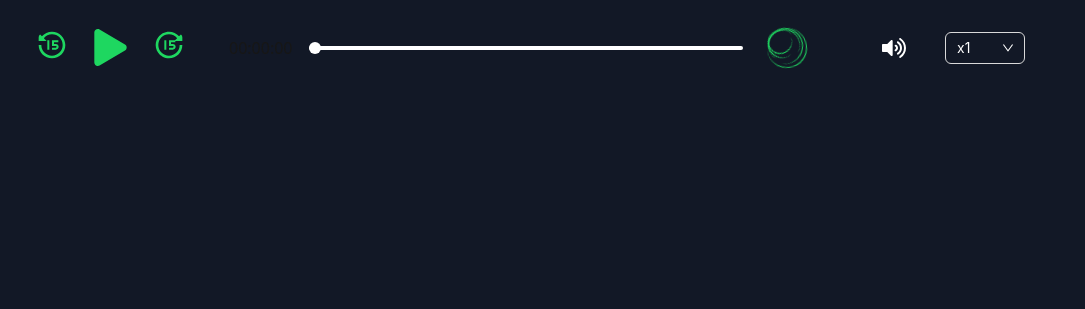
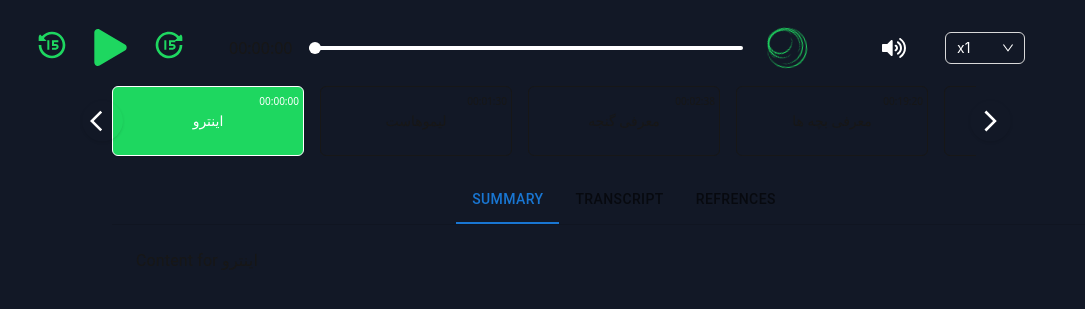
Before and after one commit to kiakayemen/podcast-web-app, a Next.js app: page / in a window 1280 px wide. Shown: the part 373-682 px from the top of the page, without its empty margins (96-1181 px from the left). Built offline with nearby package versions, Linux system fonts and the light colour scheme.

Commit message:
add episodeFractions slice and implent in the Carousel component

```diff
--- a/src/components/Carousel.jsx
+++ b/src/components/Carousel.jsx
@@ -1,25 +1,64 @@
-import React, { useState } from "react";
+"use client";
+import { useState } from "react";
+import { useDispatch, useSelector } from "react-redux";
+import { setTimePlayed } from "@/features/slices/playerSlice";
 import { MdArrowBackIos, MdArrowForwardIos } from "react-icons/md";
+import Box from "@mui/material/Box";
+import Tab from "@mui/material/Tab";
+import { TabContext, TabPanel, TabList } from "@mui/lab";
 
-const Carousel = ({items, activeItem, setActiveItem}) => {
+const Carousel = () => {
   const [activeItem, setActiveItem] = useState(0);
+  const dispatch = useDispatch();
+
+  const items = useSelector((state) => state.episodeFractions.items);
+
+  const convertTime = (num) => {
+    let hours = Math.floor(num / 3600);
+    let minutes = Math.floor((num % 3600) / 60);
+    let seconds = Math.floor(num % 60);
+
+    if (hours < 10) {
+      hours = "0" + hours;
+    }
+    if (minutes < 10) {
+      minutes = "0" + minutes;
+    }
+    if (seconds < 10) {
+      seconds = "0" + seconds;
+    }
+    const convertedTime = hours + ":" + minutes + ":" + seconds;
+    return convertedTime;
+  };
+
+  const [value, setValue] = useState("1");
+
+  const handleChange = (event, newValue) => {
+    setValue(newValue);
+  };
 
 
   return (
     <div className="w-full max-w-4xl mx-auto p-4">
       {/* Carousel Container */}
       <div className="relative">
-        <div className="flex overflow-x-auto scrollbar-hide space-x-4 pb-4">
+        <div className="flex overflow-x-auto scrollbar-hide space-x-4">
           {items.map((item) => (
             <button
               key={item.id}
-              className={`shrink-0 w-40 p-2 text-center border rounded-md ${
+              className={`text-sm py-6 relative shrink-0 w-48 p-2 text-center border rounded-md ${
                 activeItem === item.id
                   ? "bg-accentColor text-background border-background"
                   : "border-foreground"
               }`}
-              onClick={() => setActiveItem(item.id)}
+              onClick={() => {
+                setActiveItem(item.id);
+                dispatch(setTimePlayed(item.time));
+              }}
             >
+              <p className="absolute text-[10px] right-1 top-1">
+                {convertTime(item.time)}
+              </p>
               {item.title}
             </button>
           ))}
@@ -33,7 +72,11 @@ const Carousel = ({items, activeItem, setActiveItem}) => {
               .scrollBy({ left: -200, behavior: "smooth" });
           }}
         >
-          <MdArrowBackIos size={25} color="#fff" className="transition duration-200 hover:text-accentColor" />
+          <MdArrowBackIos
+            size={25}
+            color="#fff"
+            className="transition duration-200 hover:text-accentColor"
+          />
         </button>
         <button
           className="absolute right-[-35px] top-1/2 -translate-y-1/2 p-2 rounded-full shadow"
@@ -43,14 +86,33 @@ const Carousel = ({items, activeItem, setActiveItem}) => {
               .scrollBy({ left: 200, behavior: "smooth" });
           }}
         >
-          <MdArrowForwardIos size={25} className="transition duration-200 hover:text-accentColor" color="#fff" />
+          <MdArrowForwardIos
+            size={25}
+            className="transition duration-200 hover:text-accentColor"
+            color="#fff"
+          />
         </button>
       </div>
-
-      {/* Dynamic Content Section */}
-      <div className="mt-6 p-4 border rounded-md bg-gray-100">
-        <h2 className="text-lg font-bold">{items[activeItem].title}</h2>
-        <p className="text-gray-700 mt-2">{items[activeItem].content}</p>
+      <div className="sm:w-screen max-w-screen-lg mt-5">
+        <Box sx={{ width: "100%", typography: "body1" }}>
+          <TabContext value={value}>
+            <Box sx={{ borderBottom: 1, borderColor: "divider" }}>
+              <TabList
+                variant=""
+                centered
+                onChange={handleChange}
+                aria-label="lab API tabs example"
+              >
+                <Tab className="text-white" label="Summary" value="1" />
+                <Tab className="text-white" label="Transcript" value="2" />
+                <Tab className="text-white" label="Refrences" value="3" />
+              </TabList>
+            </Box>
+            <TabPanel value="1">{items[activeItem].content}</TabPanel>
+            <TabPanel value="2">Item Two</TabPanel>
+            <TabPanel value="3">Item Three</TabPanel>
+          </TabContext>
+        </Box>
       </div>
     </div>
   );
--- a/src/components/EpisodeDisplay.jsx
+++ b/src/components/EpisodeDisplay.jsx
@@ -9,19 +9,19 @@ import Image from "next/image";
 import dynamic from "next/dynamic";
 import { useSelector, useDispatch } from "react-redux";
 import VolumeControl from "./VolumeControl";
-import { togglePlay } from "@/features/slices/playerSlice";
-// import Timeline from "./Timeline";
-// import Carousel from "./Carousel";
+import { setTimePlayed, togglePlay } from "@/features/slices/playerSlice";
+import Carousel from "./Carousel";
 
 const ReactPlayer = dynamic(() => import("react-player"), { ssr: false });
 const EpisodeDisplay = () => {
   const playerRef = useRef(null);
   const dispatch = useDispatch();
   // const [isPlaying, setIsPlaying] = useState(false);
-  const isPlaying = useSelector((state)=>state.player.isPlaying)
+  const isPlaying = useSelector((state) => state.player.isPlaying);
+  const timePlayed = useSelector((state) => state.player.timePlayed);
   const [playbackRate, setPlaybackRate] = useState(1);
   const [loaded, setLoaded] = useState(0);
-  const [timePlayed, setTimePlayed] = useState(0);
+  const [localTimePlayed, setLocalTimePlayed] = useState(0);
   const [percentagePlayed, setPercentagePlayed] = useState(0);
   const [volume, setVolume] = useState(100);
   const [isDragging, setIsDragging] = useState(false);
@@ -57,7 +57,8 @@ const EpisodeDisplay = () => {
     const clampedProgressFraction = Math.min(1, Math.max(0, progressFraction));
     const duration = playerRef.current?.getDuration();
     setPercentagePlayed(clampedProgressFraction * 100);
-    setTimePlayed(clampedProgressFraction * duration);
+    setLocalTimePlayed(clampedProgressFraction * duration);
+    dispatch(setTimePlayed(localTimePlayed));
   };
 
   const handleMouseUp = (e) => {
@@ -70,6 +71,17 @@ const EpisodeDisplay = () => {
     setIsDragging(false);
     playerRef.current?.seekTo(clampedProgressFraction);
   };
+
+  useEffect(() => {
+    if (playerRef.current && timePlayed !== null) {
+      playerRef.current.seekTo(timePlayed, "seconds");
+    }
+  }, [timePlayed]);
+
+  // Sync `timePlayed` in Redux with `localTimePlayed`
+  useEffect(() => {
+    setLocalTimePlayed(timePlayed);
+  }, [timePlayed]);
 
   return (
     <>
@@ -129,7 +141,7 @@ const EpisodeDisplay = () => {
           onProgress={(data) => {
             if (!isDragging) {
               setLoaded(data.loaded);
-              setTimePlayed(data.playedSeconds);
+              setLocalTimePlayed(data.playedSeconds);
               setPercentagePlayed(data.played * 100);
             }
           }}
@@ -141,7 +153,8 @@ const EpisodeDisplay = () => {
           width="100%"
           height="50px"
           playing={isPlaying}
-          url="https://sphinx.acast.com/p/open/s/625bd31dc030a00012e0dba7/e/6736c112ba4404855a63e8c5/media.mp3"
+          // url="https://sphinx.acast.com/p/open/s/625bd31dc030a00012e0dba7/e/6736c112ba4404855a63e8c5/media.mp3"
+          url="/media/audio-file.mp3"
         />
         {/* controls, progress bar & playback rate Container */}
         <div className="flex flex-col sm:flex-row gap-4 sm:gap-10 items-center">
@@ -151,8 +164,9 @@ const EpisodeDisplay = () => {
               size={40}
               className="cursor-pointer text-accentColor rounded-full p-1"
               onClick={() => {
-                const newTime = Math.max(0, timePlayed - 15);
-                setTimePlayed(newTime);
+                const newTime = Math.max(0, localTimePlayed - 15);
+                setLocalTimePlayed(newTime);
+                dispatch(setTimePlayed(newTime));
                 playerRef.current.seekTo(
                   newTime / playerRef.current.getDuration()
                 );
@@ -177,9 +191,10 @@ const EpisodeDisplay = () => {
               onClick={() => {
                 const newTime = Math.min(
                   playerRef.current.getDuration(),
-                  timePlayed + 15
+                  localTimePlayed + 15
                 );
-                setTimePlayed(newTime);
+                setLocalTimePlayed(newTime);
+                dispatch(setTimePlayed(newTime));
                 playerRef.current.seekTo(
                   newTime / playerRef.current.getDuration()
                 );
@@ -192,7 +207,7 @@ const EpisodeDisplay = () => {
               className="sm:w-[70px] max-sm:text-xs "
               htmlFor="progress-bar"
             >
-              {convertTime(timePlayed)}
+              {convertTime(localTimePlayed)}
             </label>
             <div
               onMouseDown={(e) => handleMouseDown(e)}
@@ -299,8 +314,7 @@ const EpisodeDisplay = () => {
           </div>
         </div>
       </div>
-      {/* <Carousel items={items} activeItem={activeItem} setActiveItem={setActiveItem}/>
-      <Timeline content={items[activeItem].content}/> */}
+      <Carousel />
     </>
   );
 };
--- /dev/null
+++ b/src/features/slices/episodeFractionsSlice.js
@@ -0,0 +1,123 @@
+import { createSlice } from '@reduxjs/toolkit';
+
+const initialState = {
+    items: [
+        {
+            id: 0,
+            title: "اینترو",
+            content: "Content for اینترو",
+            time: 0,
+            isActive: false,
+        },
+        {
+            id: 1,
+            title: "لیموهاست",
+            content: "Content for لیموهاست",
+            time: 90,
+            isActive: false,
+        },
+        {
+            id: 2,
+            title: "معرفی گنجه",
+            content: "Content for معرفی گنجه",
+            time: 158,
+            isActive: false,
+        },
+        {
+            id: 3,
+            title: "معرفی بچه ها",
+            content: "Content for معرفی بچه ها",
+            time: 1160,
+            isActive: false,
+        },
+        {
+            id: 4,
+            title: "چهارتا هم بنیانگذار!",
+            content: "Content for چهارتا هم بنیانگذار!", time: 1600,
+            isActive: false,
+        },
+        {
+            id: 5,
+            title: "از دانشجو تا بنیان گذار",
+            content: "Content for از دانشجو تا بنیان گذار", time: 2276,
+            isActive: false,
+        },
+        {
+            id: 6,
+            title: "درباره لاجستیک",
+            content: "Content for درباره لاجستیک",
+            time: 3000,
+            isActive: false,
+        },
+        {
+            id: 7,
+            title: "ادامه داستان",
+            content: "Content for ادامه داستان",
+            time: 3340,
+            isActive: false,
+        },
+        {
+            id: 8,
+            title: "گنجه دقیقا چیکار می کنه؟",
+            content: "Content for گنجه دقیقا چیکار می‌کنه؟", time: 4659,
+            isActive: false,
+        },
+        {
+            id: 9,
+            title: "ادامه داستان",
+            content: "Content for ادامه داستان",
+            time: 5445,
+            isActive: false,
+        },
+        {
+            id: 10,
+            title: "بیزنس و سیاست",
+            content: "Content for بیزنس و سیاست",
+            time: 6313,
+            isActive: false,
+        },
+        {
+            id: 11,
+            title: "اجاره میدین یا اجاره میگیرین؟",
+            content: "Content for اجاره میدین یا اجاره میگیرین؟",
+            time: 6710,
+            isActive: false,
+        },
+        {
+            id: 12,
+            title: "دور دوم جذب سرمایه",
+            content: "Content for دور دوم جذب سرمایه",
+            time: 6951,
+            isActive: false,
+        },
+        {
+            id: 13,
+            title: "حال و آینده گنجه",
+            content: "Content for حال و آینده گنجه",
+            time: 7065,
+            isActive: false,
+        },
+        {
+            id: 14,
+            title: "ایران میمونید؟",
+            content: "Content for ایران میمونید؟",
+            time: 7420,
+            isActive: false,
+        },
+    ]
+};
+
+const episodeFractionsSlice = createSlice({
+    name: 'episodeFractions',
+    initialState,
+    reducers: {
+        setActiveItem(state, action) {
+            state[action.payload].isActive = !state[action.payload].isActive;
+
+        }
+    }
+});
+
+export const { setActiveItem } = episodeFractionsSlice.actions;
+
+export default episodeFractionsSlice.reducer;
--- a/src/features/slices/playerSlice.js
+++ b/src/features/slices/playerSlice.js
@@ -1,4 +1,3 @@
-// features/playerSlice.js
 import { createSlice } from '@reduxjs/toolkit';
 
 const initialState = {
--- a/src/lib/store.js
+++ b/src/lib/store.js
@@ -1,10 +1,12 @@
 import { configureStore } from '@reduxjs/toolkit'
 import playerReducer from '../features/slices/playerSlice'
+import episodeFractionsReducer from '../features/slices/episodeFractionsSlice'
 
 export const makeStore = () => {
   return configureStore({
     reducer: {
       player: playerReducer,
+      episodeFractions: episodeFractionsReducer
     }
   })
 }
```
Also changed, not shown: src/components/Timeline.jsx (deleted, +0 -43 lines), src/lib/progressSlice.js (deleted, +0 -22 lines).
